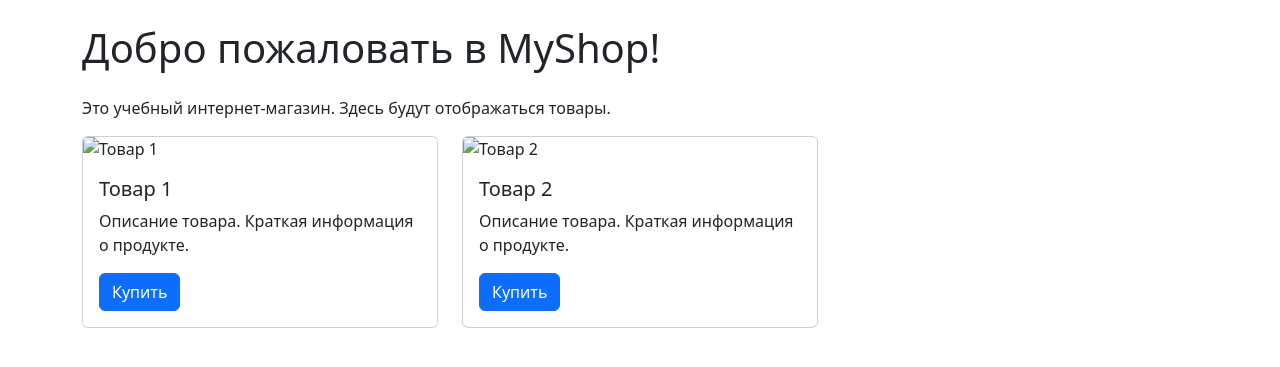
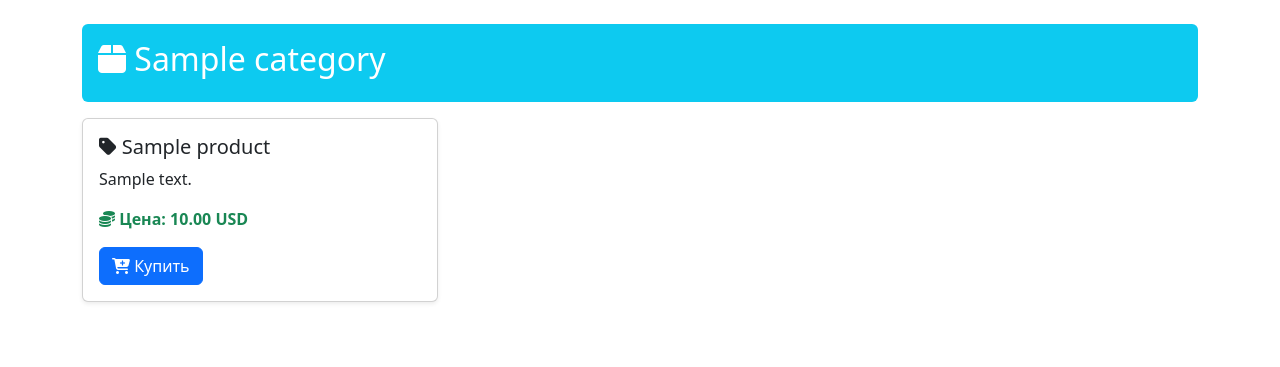
Before and after one commit to Anna91-png/DjangoProject, a Django app: page / in a window 1280 px wide. Shown: the part 56-423 px from the top of the page. Run offline with Django 5.2, Linux system fonts and the light colour scheme; tables that the repository leaves empty hold one stand-in row (values such as "Sample post"); parts of the project's set-up code (start-up, migrations or seed data) failed here and were passed over; some libraries are stand-ins or nearby versions.

Commit message:
Учебный интернет-магазин на Django

```diff
--- /dev/null
+++ b/catalog/fixture/categories.json
@@ -0,0 +1,18 @@
+[
+  {
+    "model": "catalog.category",
+    "pk": 1,
+    "fields": {
+      "name": "Electronics",
+      "description": "Electronic devices"
+    }
+  },
+  {
+    "model": "catalog.category",
+    "pk": 2,
+    "fields": {
+      "name": "Books",
+      "description": "Various books"
+    }
+  }
+]
--- /dev/null
+++ b/catalog/fixture/products.json
@@ -0,0 +1,22 @@
+[
+  {
+    "model": "catalog.product",
+    "pk": 1,
+    "fields": {
+      "name": "iPhone 15",
+      "description": "Latest iPhone",
+      "price": 1200,
+      "category": 1
+    }
+  },
+  {
+    "model": "catalog.product",
+    "pk": 2,
+    "fields": {
+      "name": "Harry Potter Book",
+      "description": "Fantasy book",
+      "price": 20,
+      "category": 2
+    }
+  }
+]
--- a/catalog/models.py
+++ b/catalog/models.py
@@ -1,10 +1,32 @@
-# catalog/models.py
 from django.db import models
 
-class Product(models.Model):
-    name = models.CharField(max_length=100, verbose_name="Название товара")
+
+class Category(models.Model):
+    name = models.CharField(max_length=255, verbose_name="Название")
     description = models.TextField(blank=True, verbose_name="Описание")
-    price = models.DecimalField(max_digits=10, decimal_places=2, verbose_name="Цена")
+    created_at = models.DateTimeField(auto_now_add=True, verbose_name="Дата создания")
+    updated_at = models.DateTimeField(auto_now=True, verbose_name="Дата изменения")
+
+    class Meta:
+        verbose_name = "Категория"
+        verbose_name_plural = "Категории"
 
     def __str__(self):
         return self.name
+
+
+class Product(models.Model):
+    name = models.CharField(max_length=255, verbose_name="Название")
+    description = models.TextField(blank=True, verbose_name="Описание")
+    image = models.ImageField(upload_to="products/", blank=True, null=True, verbose_name="Изображение")
+    category = models.ForeignKey(Category, on_delete=models.CASCADE, related_name="products")
+    price = models.DecimalField(max_digits=10, decimal_places=2, verbose_name="Цена")
+    created_at = models.DateTimeField(auto_now_add=True, verbose_name="Дата создания")
+    updated_at = models.DateTimeField(auto_now=True, verbose_name="Дата изменения")
+
+    class Meta:
+        verbose_name = "Продукт"
+        verbose_name_plural = "Продукты"
+
+    def __str__(self):
+        return self.name
--- a/catalog/templates/catalog/home.html
+++ b/catalog/templates/catalog/home.html
@@ -3,9 +3,11 @@
 <head>
     <meta charset="UTF-8">
     <meta name="viewport" content="width=device-width, initial-scale=1.0">
-    <title>Главная - MyShop</title>
-    <!-- Bootstrap CDN -->
+    <title>MyShop</title>
+    <!-- Bootstrap CSS -->
     <link href="https://cdn.jsdelivr.net/npm/bootstrap@5.3.2/dist/css/bootstrap.min.css" rel="stylesheet">
+    <!-- Font Awesome для иконок -->
+    <link rel="stylesheet" href="https://cdnjs.cloudflare.com/ajax/libs/font-awesome/6.5.0/css/all.min.css">
 </head>
 <body>
 <nav class="navbar navbar-expand-lg navbar-light bg-light mb-4">
@@ -21,33 +23,27 @@
 </nav>
 
 <div class="container">
-    <h1 class="mb-4">Добро пожаловать в MyShop!</h1>
-    <p>Это учебный интернет-магазин. Здесь будут отображаться товары.</p>
-
-    <div class="row">
-        <!-- Пример товара -->
-        <div class="col-md-4 mb-4">
-            <div class="card">
-                <img src="https://via.placeholder.com/300x200" class="card-img-top" alt="Товар 1">
-                <div class="card-body">
-                    <h5 class="card-title">Товар 1</h5>
-                    <p class="card-text">Описание товара. Краткая информация о продукте.</p>
-                    <a href="#" class="btn btn-primary">Купить</a>
+    {% for category, products in category_products.items %}
+        <div class="p-3 mb-3 bg-info text-white rounded">
+            <h2><i class="fas fa-box"></i> {{ category }}</h2>
+        </div>
+        <div class="row">
+            {% for product in products %}
+                <div class="col-md-4">
+                    <div class="card mb-4 shadow-sm">
+                        <div class="card-body">
+                            <h5 class="card-title"><i class="fas fa-tag"></i> {{ product.name }}</h5>
+                            <p class="card-text">{{ product.description }}</p>
+                            <p class="text-success fw-bold"><i class="fas fa-coins"></i> Цена: {{ product.price }} USD</p>
+                            <a href="#" class="btn btn-primary"><i class="fas fa-cart-plus"></i> Купить</a>
+                        </div>
+                    </div>
                 </div>
-            </div>
+            {% empty %}
+                <p>Продукты в этой категории пока отсутствуют.</p>
+            {% endfor %}
         </div>
-
-        <div class="col-md-4 mb-4">
-            <div class="card">
-                <img src="https://via.placeholder.com/300x200" class="card-img-top" alt="Товар 2">
-                <div class="card-body">
-                    <h5 class="card-title">Товар 2</h5>
-                    <p class="card-text">Описание товара. Краткая информация о продукте.</p>
-                    <a href="#" class="btn btn-primary">Купить</a>
-                </div>
-            </div>
-        </div>
-    </div>
+    {% endfor %}
 </div>
 
 <!-- Bootstrap JS -->
--- a/catalog/urls.py
+++ b/catalog/urls.py
@@ -1,7 +1,7 @@
 from django.urls import path
-from . import views
+from .views import home, contacts_view
 
 urlpatterns = [
-    path('', views.home_view, name='home'),           # Главная страница
-    path('contacts/', views.contacts_view, name='contacts'),  # Страница контактов
+    path("", home, name="home"),              # Главная страница
+    path("contacts/", contacts_view, name="contacts"),  # Контакты
 ]
--- a/catalog/views.py
+++ b/catalog/views.py
@@ -1,9 +1,13 @@
 from django.shortcuts import render
+from .models import Product, Category
 
-# Контроллер для главной страницы
-def home_view(request):
-    return render(request, 'catalog/home.html')
+def home(request):
+    categories = Category.objects.all()
+    category_products = {
+        category.name: Product.objects.filter(category=category)
+        for category in categories
+    }
+    return render(request, "catalog/home.html", {"category_products": category_products})
 
-# Контроллер для страницы контактов
 def contacts_view(request):
-    return render(request, 'catalog/contacts.html')
+    return render(request, "catalog/contacts.html")
--- a/pyproject.toml
+++ b/pyproject.toml
@@ -4,11 +4,15 @@ version = "0.1.0"
 description = ""
 authors = ["Anna <mirzeyevaaygun34@gmail.com>"]
 readme = "README.md"
+package-mode = false
 
 [tool.poetry.dependencies]
 python = "^3.13"
 django = "^5.2.6"
-
+psycopg2-binary = "^2.9.10"
+python-dotenv = "^1.1.1"
+pillow = "^11.3.0"
+ipython = "^9.5.0"
 
 [build-system]
 requires = ["poetry-core"]
```
Also changed, not shown: catalog/admin.py (+15 -1 lines), catalog/managment/commands/add_test_data.py (added, +20 -0 lines), catalog/templates/catalog/contacts.html (+5 -21 lines), config/settings.py (+31 -2 lines), Readme.md, catalog/migrations/0001_initial.py (added), catalog/migrations/__init__.py (added), 1 other file.
